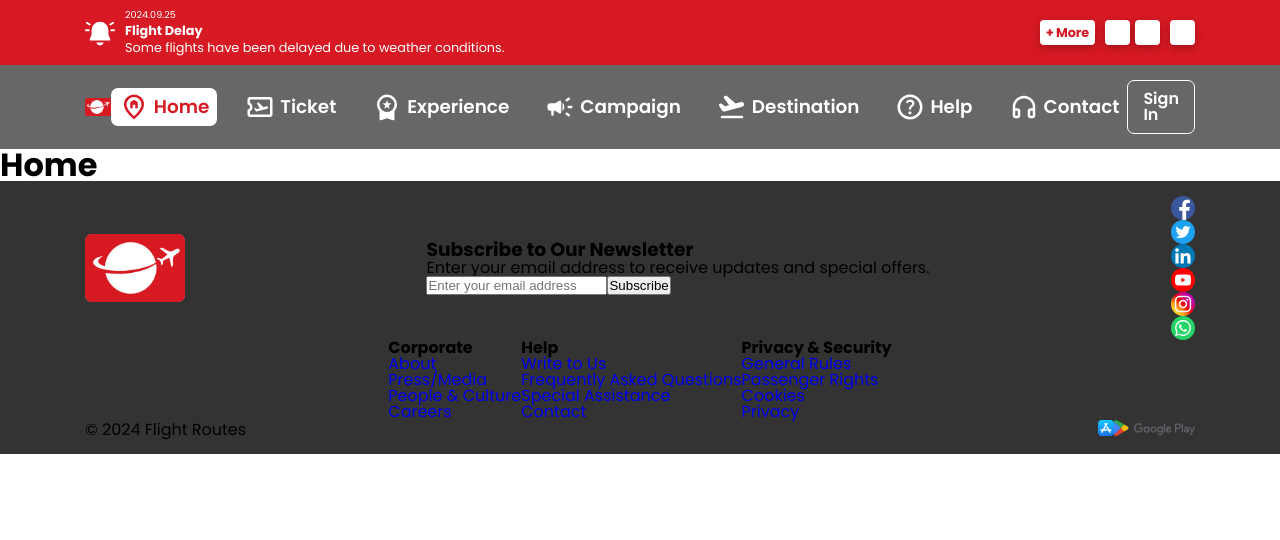
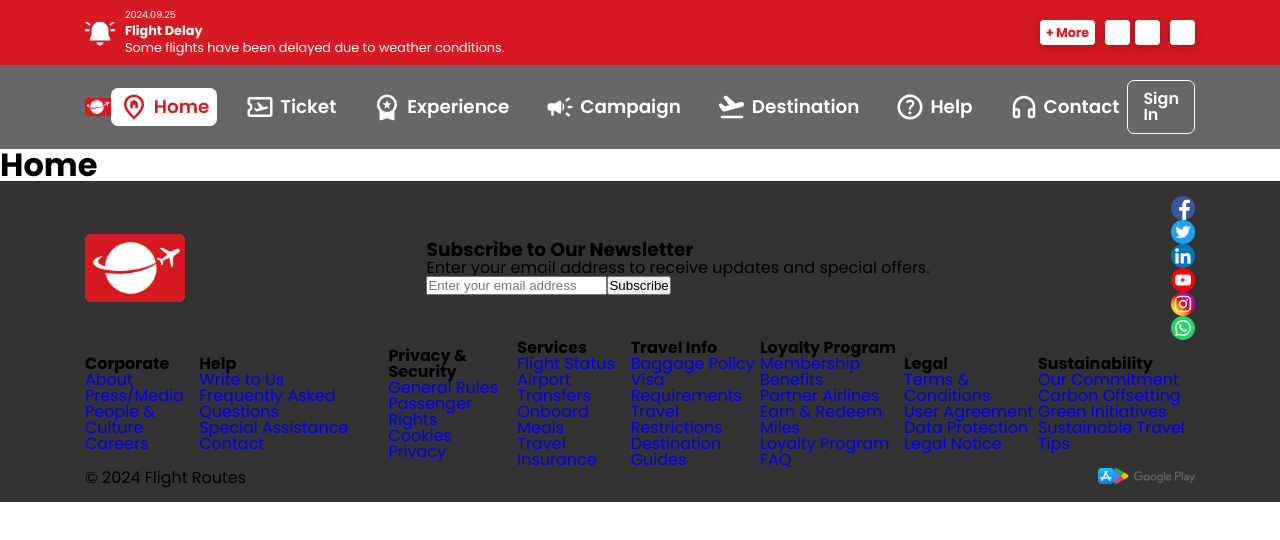
Before and after one commit to Gauravpatil1305/flightbooking, a Next.js app: page / in a window 1280 px wide. Shown: the top 540 px of the page. Built offline with nearby package versions, Linux system fonts and the light colour scheme; some icons are missing.

Commit message:
Update
Updated for Data.

```diff
--- a/src/data/footerNavbarData.ts
+++ b/src/data/footerNavbarData.ts
@@ -27,5 +27,50 @@ export const footerNavbarData: FooterNavbarItem[] = [
       { name: "Cookies", path: "#" },
       { name: "Privacy", path: "#" }
     ]
+  },
+  {
+    title: "Services",
+    links: [
+      { name: "Flight Status", path: "#" },
+      { name: "Airport Transfers", path: "#" },
+      { name: "Onboard Meals", path: "#" },
+      { name: "Travel Insurance", path: "#" }
+    ]
+  },
+  {
+    title: "Travel Info",
+    links: [
+      { name: "Baggage Policy", path: "#" },
+      { name: "Visa Requirements", path: "#" },
+      { name: "Travel Restrictions", path: "#" },
+      { name: "Destination Guides", path: "#" }
+    ]
+  },
+  {
+    title: "Loyalty Program",
+    links: [
+      { name: "Membership Benefits", path: "#" },
+      { name: "Partner Airlines", path: "#" },
+      { name: "Earn & Redeem Miles", path: "#" },
+      { name: "Loyalty Program FAQ", path: "#" }
+    ]
+  },
+  {
+    title: "Legal",
+    links: [
+      { name: "Terms & Conditions", path: "#" },
+      { name: "User Agreement", path: "#" },
+      { name: "Data Protection", path: "#" },
+      { name: "Legal Notice", path: "#" }
+    ]
+  },
+  {
+    title: "Sustainability",
+    links: [
+      { name: "Our Commitment", path: "#" },
+      { name: "Carbon Offsetting", path: "#" },
+      { name: "Green Initiatives", path: "#" },
+      { name: "Sustainable Travel Tips", path: "#" }
+    ]
   }
 ];
```
